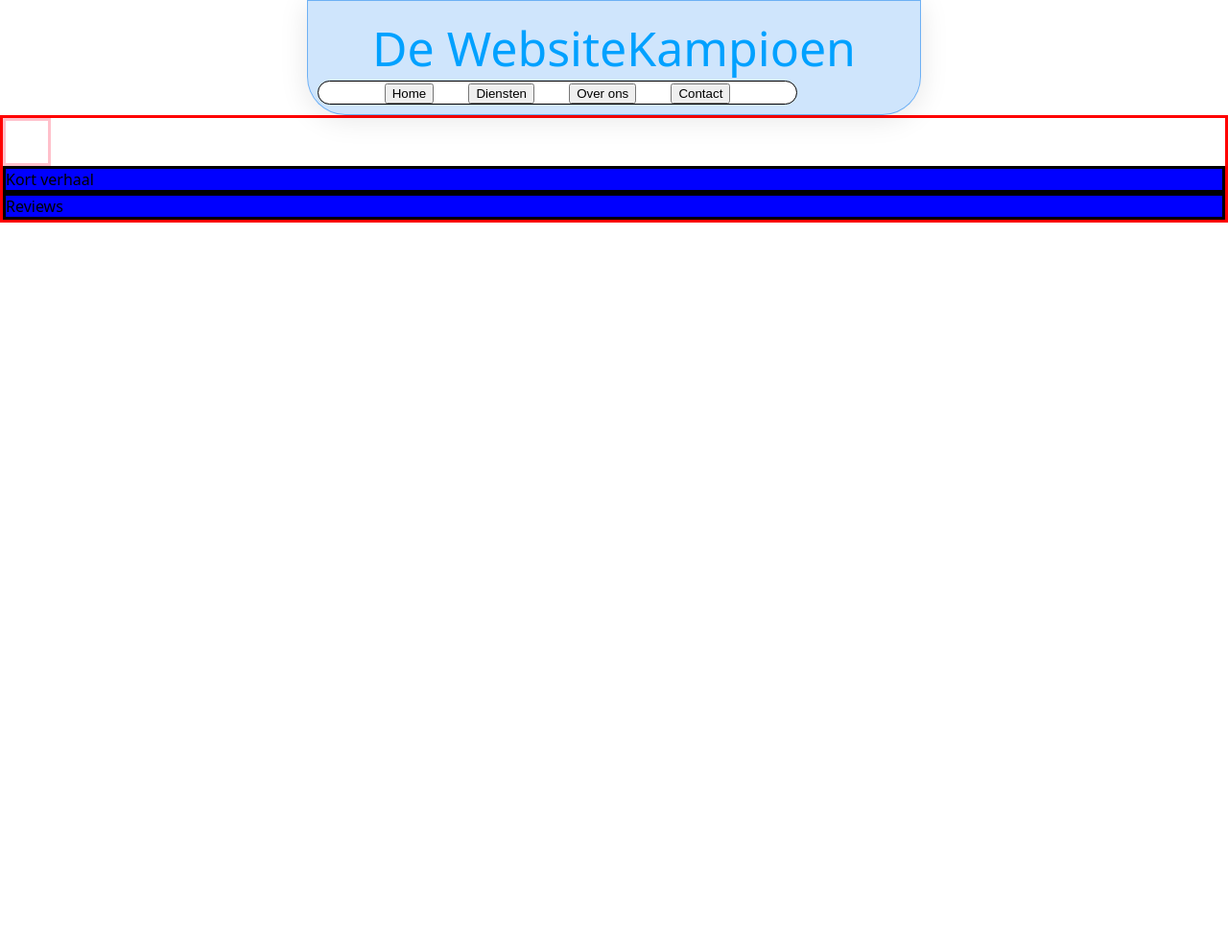
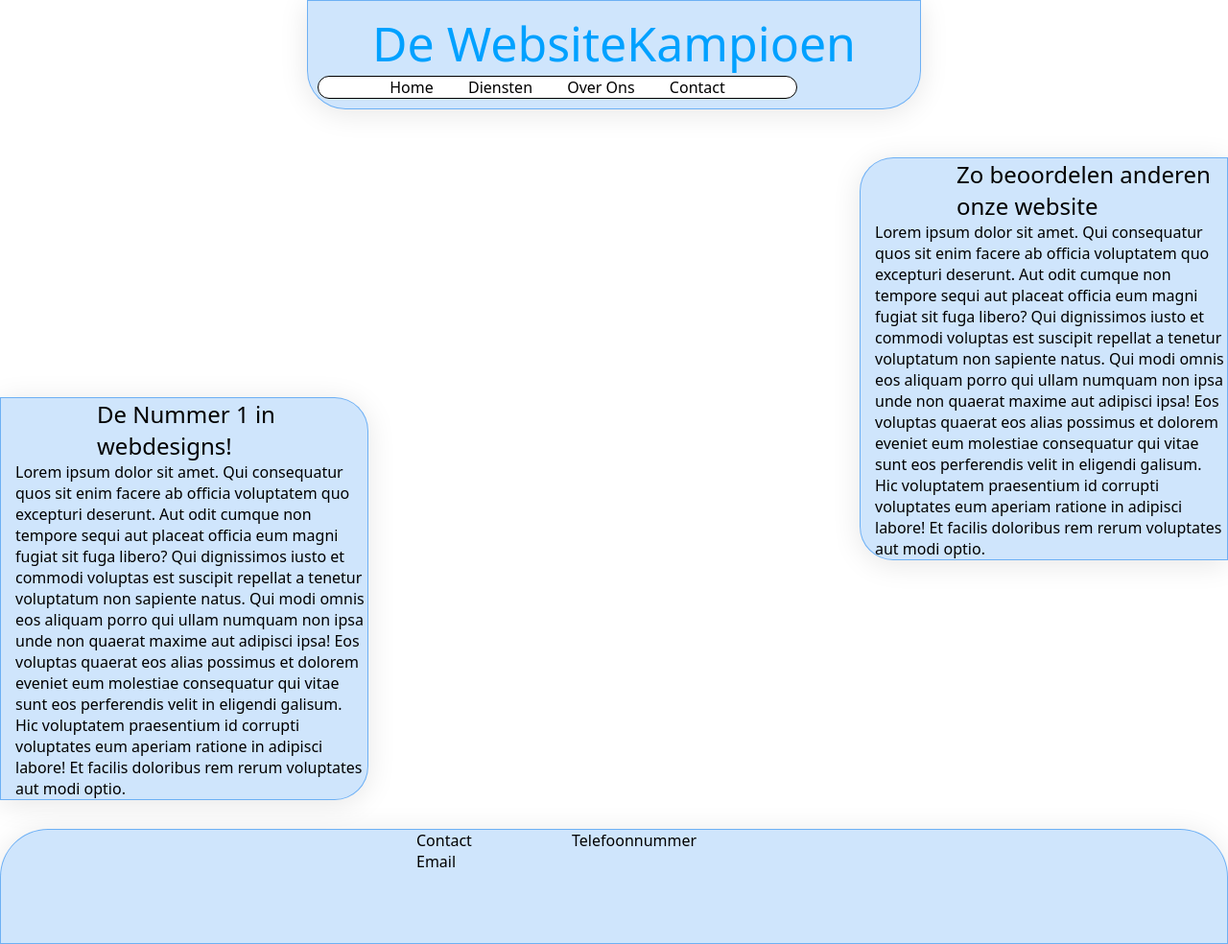
Before and after one commit to Tyler87-sudo/Bedrijfswebsite-Websitekampioen, a plain HTML site: page newindex.html in a window 1280 px wide. Shown: the whole page at 96% size. Before the commit the page ends 800 px from the top, so only its background shows below. Drawn offline with Linux system fonts and the light colour scheme.

Commit message:
fixed pages

```diff
--- a/newindex.html
+++ b/newindex.html
@@ -11,28 +11,31 @@
 <body>
 
     <header class="header">
-        <div class="headerspacer"></div>
+        <!-- <div class="headerspacer"></div> -->
         <div class="title">
             <h1>De WebsiteKampioen</h1>
             <ul class="navbar">
                 <li>
                     <a href="index.html" target="" style="text-decoration:none">
-                        <button>Home</button>
+                        <!-- <button>Home</button> -->
+                        <p class="navtext">Home</p>
                     </a>
                 </li>
                 <li>
                     <a href="diensten.html" target="" style="text-decoration:none">
-                        <button>Diensten</button>
+                        <!-- <button>Diensten</button> -->
+                        <p class="navtext">Diensten</p>
                     </a>
                 </li>
                 <li>
                     <a href="overons.html" target="" style="text-decoration:none">
-                        <button>Over ons</button>
+                        <!-- <button>Over ons</button> -->
+                        <p class="navtext">Over Ons</p>
                     </a>
                 </li>
                 <li>
                     <a href="contact.html" target="" style="text-decoration:none">
-                        <button>Contact</button>
+                        <p class="navtext">Contact</p>
                     </a>
                 </li>
         </div>
@@ -40,13 +43,27 @@
     </header>
 
     <main class="main">
-        <div class="mainspacer"></div>
-        <div class="box">Kort verhaal</div>
-        <div class="box">Reviews</div>
+        <!-- <div class="mainspacer"></div> -->
     </main>
 
+    <div class="box2">
+        <h2 class="verhaal">De Nummer 1 in webdesigns!</h2>
+        <p class="innertext">Lorem ipsum dolor sit amet. Qui consequatur quos sit enim facere ab officia voluptatem quo excepturi deserunt. Aut odit cumque non tempore sequi aut placeat officia eum magni fugiat sit fuga libero?
+            Qui dignissimos iusto et commodi voluptas est suscipit repellat a tenetur voluptatum non sapiente natus. Qui modi omnis eos aliquam porro qui ullam numquam non ipsa unde non quaerat maxime aut adipisci ipsa! Eos voluptas quaerat eos alias possimus et dolorem eveniet eum molestiae consequatur qui vitae sunt eos perferendis velit in eligendi galisum.
+            Hic voluptatem praesentium id corrupti voluptates eum aperiam ratione in adipisci labore! Et facilis doloribus rem rerum voluptates aut modi optio.</p>
+    </div>
+
+    <div class="box1">
+        <h2 class="reviews">Zo beoordelen anderen onze website</h2>
+        <p class="innertext">Lorem ipsum dolor sit amet. Qui consequatur quos sit enim facere ab officia voluptatem quo excepturi deserunt. Aut odit cumque non tempore sequi aut placeat officia eum magni fugiat sit fuga libero?
+            Qui dignissimos iusto et commodi voluptas est suscipit repellat a tenetur voluptatum non sapiente natus. Qui modi omnis eos aliquam porro qui ullam numquam non ipsa unde non quaerat maxime aut adipisci ipsa! Eos voluptas quaerat eos alias possimus et dolorem eveniet eum molestiae consequatur qui vitae sunt eos perferendis velit in eligendi galisum.
+            Hic voluptatem praesentium id corrupti voluptates eum aperiam ratione in adipisci labore! Et facilis doloribus rem rerum voluptates aut modi optio.</p>
+    </div>
+
     <footer class="footer">
-
+        <p class="footertext">Contact</p>
+        <p class="footertext">Telefoonnummer</p>
+        <p class="footertext">Email</p>
     </footer>
 
 </body>
--- a/newstyle.css
+++ b/newstyle.css
@@ -83,31 +83,81 @@ img {
 }
 
 .main {
-  display: grid;
-  border-style: solid;
-  border-color: red;
+  display: flex;
+  flex-direction: row;
   /* row-gap: 50px */
 }
 
-.temp {
-  border-style: solid;
-  border-color: red;
-}
-
-.mainspacer {
+/* .mainspacer {
   height: 50px;
   width: 50px;
   border-style: solid;
-  border-color: pink;
 
-}
+} */
 
-.box {
+.box1 {
   background-color: blue;
   border-style: solid;
   border-color: black;
+  position: relative;
+  float: right;
+  top: 50px;
+  width: 30%;
+  border-top-left-radius: 35px;
+  border-bottom-left-radius: 35px;
+  background: rgba(0, 117, 236, 0.19);
+  box-shadow: 0 4px 30px rgba(0, 0, 0, 0.1);
+  backdrop-filter: blur(0.8px);
+  -webkit-backdrop-filter: blur(0.8px);
+  border: 1px solid rgba(0, 117, 236, 0.47);
 }
 
+.box2 {
+  background-color: blue;
+  border-style: solid;
+  border-color: black;
+  position: relative;
+  top: 300px;
+  width: 30%;
+  border-top-right-radius: 35px;
+  border-bottom-right-radius: 35px;
+  float: left;
+  background: rgba(0, 117, 236, 0.19);
+  box-shadow: 0 4px 30px rgba(0, 0, 0, 0.1);
+  backdrop-filter: blur(0.8px);
+  -webkit-backdrop-filter: blur(0.8px);
+  border: 1px solid rgba(0, 117, 236, 0.47);
+}
+
+h2 {
+  padding-left: 100px;
+}
+
+.footer {
+  position: relative;
+  top: 750px;;
+  background: rgba(0, 117, 236, 0.19);
+  box-shadow: 0 4px 30px rgba(0, 0, 0, 0.1);
+  backdrop-filter: blur(0.8px);
+  -webkit-backdrop-filter: blur(0.8px);
+  border: 1px solid rgba(0, 117, 236, 0.47);
+  width: 100%;
+  height: 120px;
+  border-top-right-radius: 50px;
+  border-top-left-radius: 50px;
+}
+
+.footertext {
+  margin: 0;
+  display:inline;
+  color: black;
+  padding: 50px;
+  scale: 2;
+}
+
+.innertext {
+  padding-left: 15px;
+}
 
 ul {
   list-style-type: none;
@@ -120,6 +170,29 @@ ul {
   scale: 1;
   /* background-color: #0093E9;
     background-image: linear-gradient(90deg, #0093E9 31%, #ffe902 100%); */
+}
+
+.navtext {
+  margin: 0;
+  display:inline;
+  color: black;
+ }
+
+.navtext:hover {
+  background-color: lightblue;
+  border-radius: 10px;
+}
+
+.infobuttons {
+  padding: 10px;
+  margin: 10px;
+
+}
+
+.infobuttoncontainer {
+  position: relative;
+  justify-content: center;
+  align-self: center;
 }
 
 li {
```
Also changed, not shown: contact.html (+16 -15 lines), diensten.html (+14 -12 lines), overons.html (+23 -17 lines).
